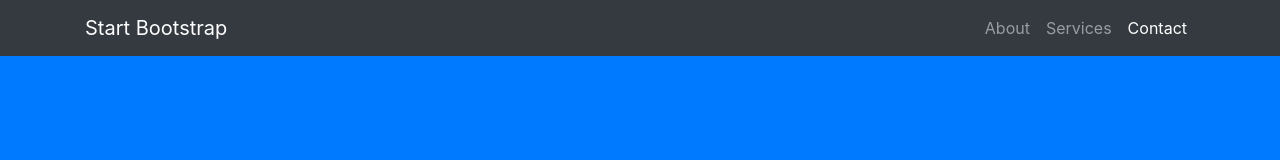
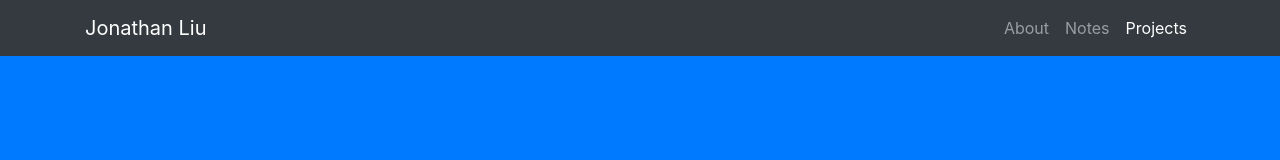
Before and after one commit to liujon23/liujon23.github.io, a website with bundled scripts: page index.html in a window 1280 px wide. Shown: the top 160 px of the page. Built offline with nearby package versions, Linux system fonts and the light colour scheme.

Commit message:
Change headings

```diff
--- a/index.html
+++ b/index.html
@@ -23,7 +23,7 @@
   <!-- Navigation -->
   <nav class="navbar navbar-expand-lg navbar-dark bg-dark fixed-top" id="mainNav">
     <div class="container">
-      <a class="navbar-brand js-scroll-trigger" href="#page-top">Start Bootstrap</a>
+      <a class="navbar-brand js-scroll-trigger" href="#page-top">Jonathan Liu</a>
       <button class="navbar-toggler" type="button" data-toggle="collapse" data-target="#navbarResponsive" aria-controls="navbarResponsive" aria-expanded="false" aria-label="Toggle navigation">
         <span class="navbar-toggler-icon"></span>
       </button>
@@ -33,10 +33,10 @@
             <a class="nav-link js-scroll-trigger" href="#about">About</a>
           </li>
           <li class="nav-item">
-            <a class="nav-link js-scroll-trigger" href="#services">Services</a>
+            <a class="nav-link js-scroll-trigger" href="#notes">Notes</a>
           </li>
           <li class="nav-item">
-            <a class="nav-link js-scroll-trigger" href="#contact">Contact</a>
+            <a class="nav-link js-scroll-trigger" href="#projects">Projects</a>
           </li>
         </ul>
       </div>
@@ -67,7 +67,7 @@
     </div>
   </section>
 
-  <section id="services" class="bg-light">
+  <section id="notes" class="bg-light">
     <div class="container">
       <div class="row">
         <div class="col-lg-8 mx-auto">
@@ -78,7 +78,7 @@
     </div>
   </section>
 
-  <section id="contact">
+  <section id="projects">
     <div class="container">
       <div class="row">
         <div class="col-lg-8 mx-auto">
```
